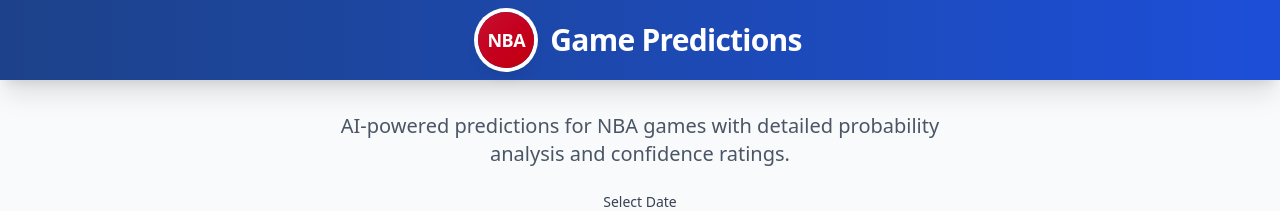
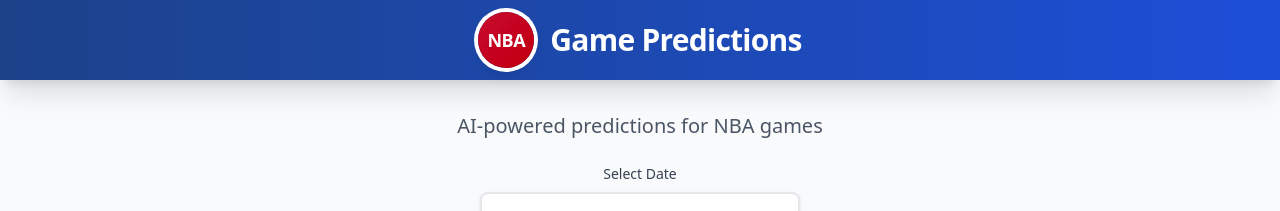
Before and after one commit to ultcyber/nba_predictions, a React (Vite) app in the folder nba-predictions-fe/: page / in a window 1280 px wide. Shown: the top 211 px of the page. Built offline with nearby package versions, Linux system fonts and the light colour scheme; no server answers.

Commit message:
Fix link for game. Change main title

```diff
--- a/nba-predictions-fe/src/components/game/GameCard.tsx
+++ b/nba-predictions-fe/src/components/game/GameCard.tsx
@@ -21,7 +21,7 @@ const GameCard: React.FC<GameCardProps> = ({ game, variant = 'default' }) => {
   const generateNBAGameURL = (awayTeam: string, homeTeam: string, gameId: string) => {
     const awayAbbr = awayTeam.toLowerCase();
     const homeAbbr = homeTeam.toLowerCase();
-    return `https://www.nba.com/game/${awayAbbr}-vs-${homeAbbr}-${gameId}?watchFullGame=true`;
+    return `https://www.nba.com/game/${awayAbbr}-vs-${homeAbbr}-${gameId}`;
   };
 
   if (variant === 'compact') {
--- a/nba-predictions-fe/src/pages/Home.tsx
+++ b/nba-predictions-fe/src/pages/Home.tsx
@@ -21,8 +21,7 @@ const Home: React.FC = () => {
     <div>
       <div className="text-center mb-8">
         <p className="text-xl text-gray-600 max-w-2xl mx-auto mb-6">
-          AI-powered predictions for NBA games with detailed probability analysis
-          and confidence ratings.
+          AI-powered predictions for NBA games
         </p>
 
         {/* Date Picker */}
```
